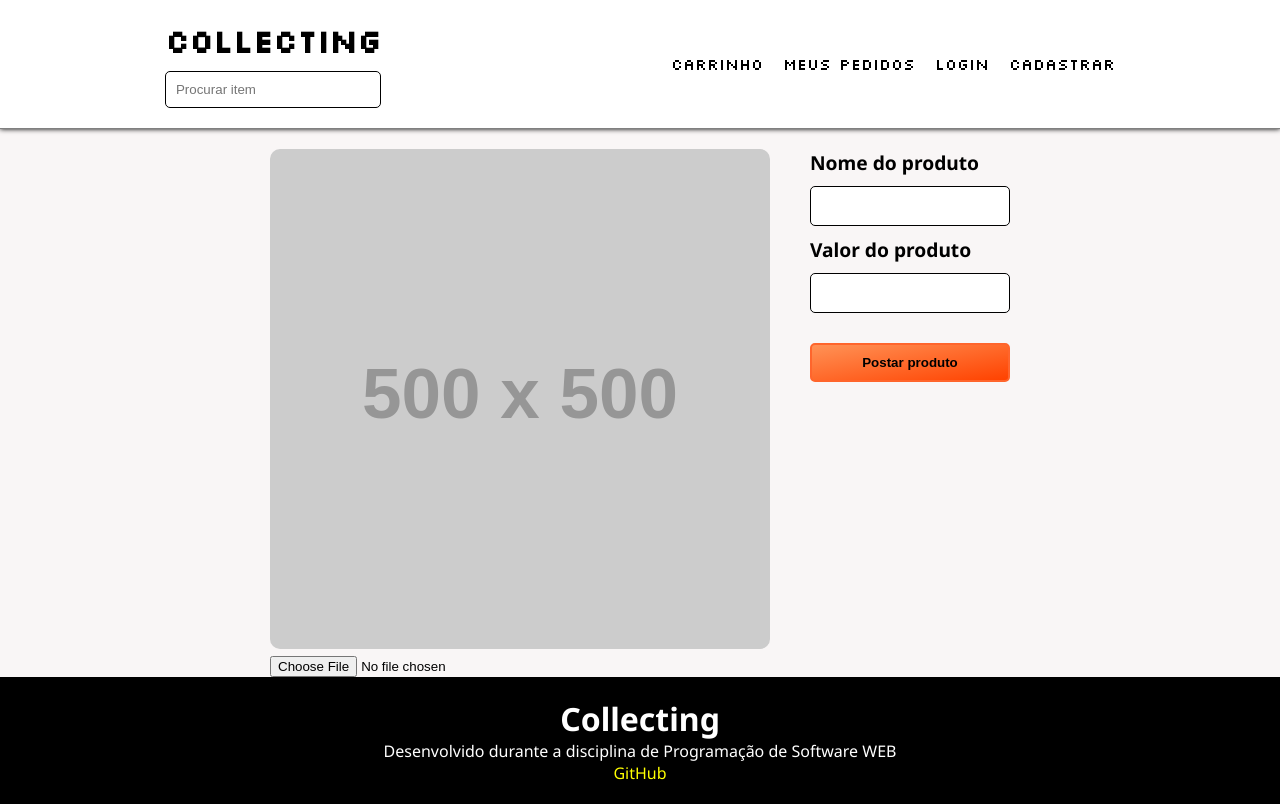
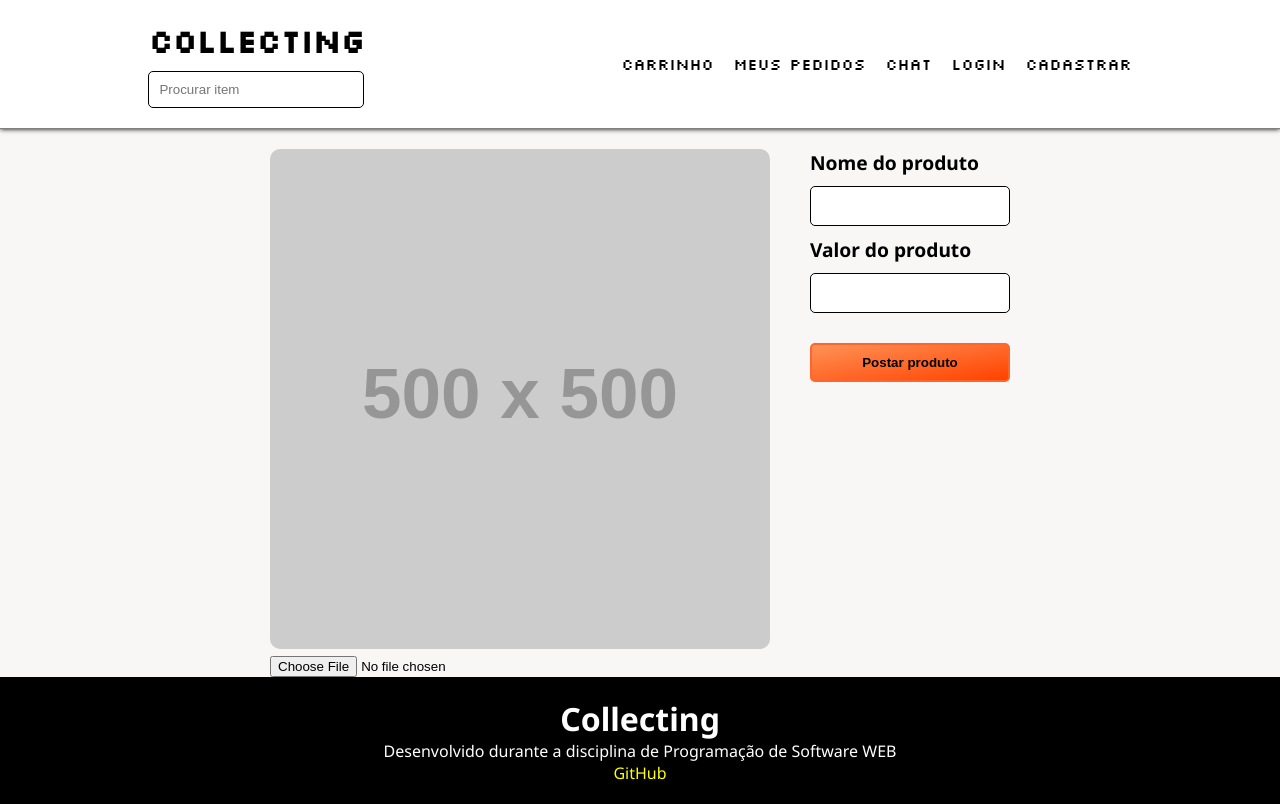
Before and after one commit to stevansantana/Collecting, a React (Create React App) app: page /new-product in a window 1280 px wide. Built offline with nearby package versions, Linux system fonts and the light colour scheme.

Commit message:
something
,iu,

```diff
--- a/package.json
+++ b/package.json
@@ -12,7 +12,8 @@
     "react-icons": "^4.6.0",
     "react-router-dom": "^6.4.3",
     "react-scripts": "5.0.1",
-    "web-vitals": "^2.1.4"
+    "web-vitals": "^2.1.4",
+    "yarn": "^1.22.19"
   },
   "scripts": {
     "start": "react-scripts start",
--- a/src/App.js
+++ b/src/App.js
@@ -4,6 +4,7 @@ import Footer from './components/layout/Footer/Footer';
 import Home from './components/pages/Home/Home';
 import Produto from './components/pages/Produto/Produto';
 import NovoProduto from './components/pages/NovoProduto/NovoProduto';
+import Chat from './components/pages/Chat/Chat';
 
 function App() {
 
--- a/src/components/layout/NavBar/NavBar.jsx
+++ b/src/components/layout/NavBar/NavBar.jsx
@@ -11,6 +11,9 @@ export default function NavBar(){
                     Meus pedidos
                 </li>
                 <li>
+                    Chat
+                </li>
+                <li>
                     Login
                 </li>
                 <li>
--- a/src/components/pages/NovoProduto/NovoProduto.module.css
+++ b/src/components/pages/NovoProduto/NovoProduto.module.css
@@ -20,7 +20,7 @@
     height: 40px;
     border-radius: 5px;
     padding-left: 10px;
-    border: 1px solid black;
+    border: 1px solid rgb(0, 0, 0);
     margin-bottom: 10px;
 }
 
```
Also changed, not shown: src/components/pages/Chat/Chat.jsx (added).
